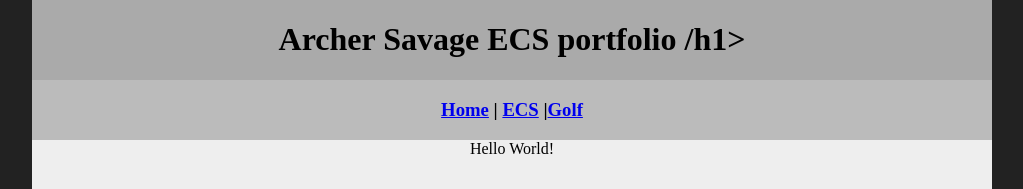
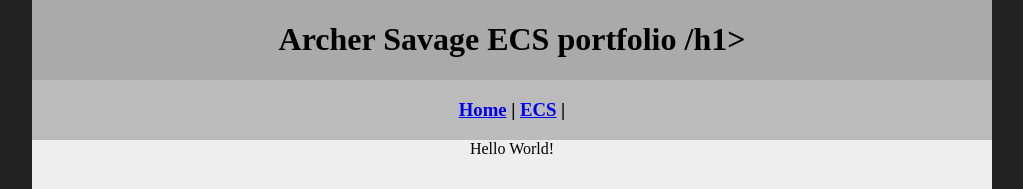
Before and after one commit to YO2025-2026/ecsportfolio, a plain HTML site: page index.html in a window 1280 px wide. Shown: the top 189 px of the page, without its empty margins (128-1151 px from the left). Drawn offline with Linux system fonts and the light colour scheme.

Commit message:
Update index.html

```diff
--- a/index.html
+++ b/index.html
@@ -12,7 +12,7 @@
   	<h1> Archer Savage ECS portfolio /h1>
   </div>
   <div class="nav">
-    <h3> <a href="../index.html">Home</a> | <a href="index.html">ECS</a> |<a href="Golf/index.html">Golf</a></h3>
+    <h3> <a href="index.html">Home</a> | <a href="index.html">ECS</a> |
   </div>
   <div class="content">Hello World!</div>
   <div class="footer">Hello World!    <h4>About Me | Contact | Copyright 2021</h4>
```
